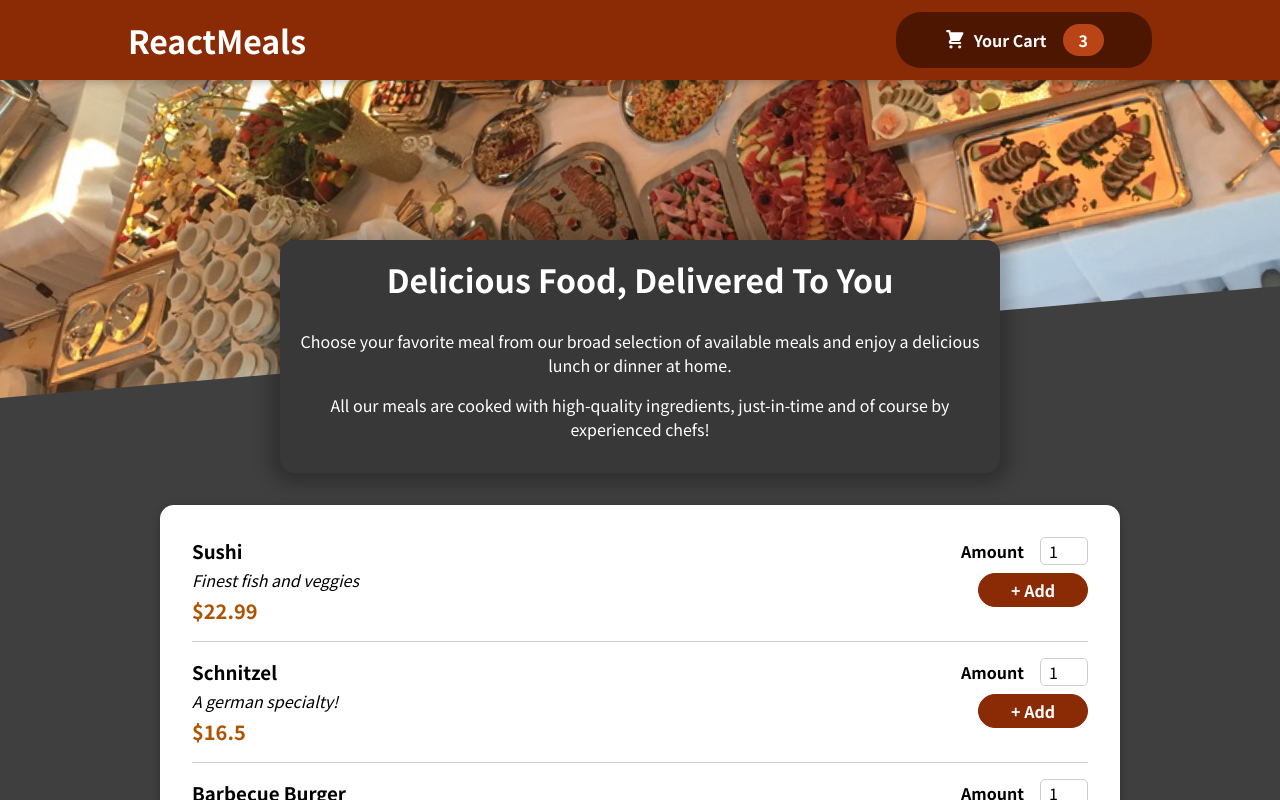
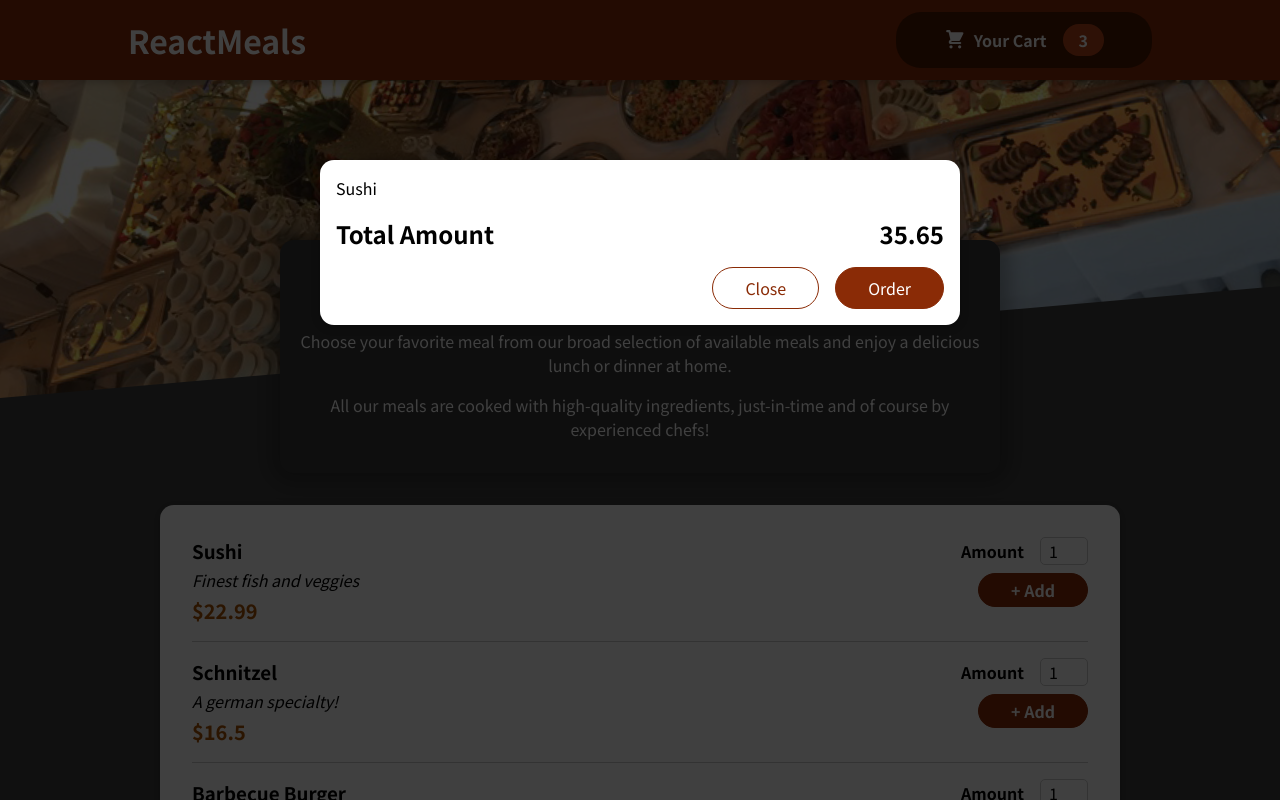
Before and after one commit to jobemcamera/react-meals, a React (Create React App) app: page / in a window 1280 px wide. Shown: the top 800 px of the page. Built offline with nearby package versions, Linux system fonts and the light colour scheme.

Commit message:
chamada do componente Modal em Cart e App

```diff
--- a/src/App.jsx
+++ b/src/App.jsx
@@ -1,10 +1,12 @@
 import { Fragment } from "react";
 import Header from "./components/Layout/Header";
 import Meals from "./components/Meals/Meals";
+import Cart from "./components/Cart/Cart";
 
 function App() {
   return (
     <Fragment>
+      <Cart />
       <Header />
       <main>
         <Meals />
--- a/src/components/Cart/Cart.jsx
+++ b/src/components/Cart/Cart.jsx
@@ -1,5 +1,6 @@
 import React from 'react'
 import classes from './Cart.module.css'
+import Modal from '../UI/Modal';
 
 const Cart = (props) => {
 
@@ -15,7 +16,7 @@
   );
 
   return (
-    <div>
+    <Modal>
       {cartItems}
       <div className={classes.total}>
         <span>Total Amount</span>
@@ -25,7 +26,7 @@
         <button className={classes['button--alt']}>Close</button>
         <button className={classes.button}>Order</button>
       </div>
-    </div>
+    </Modal>
   )
 }
 
```
